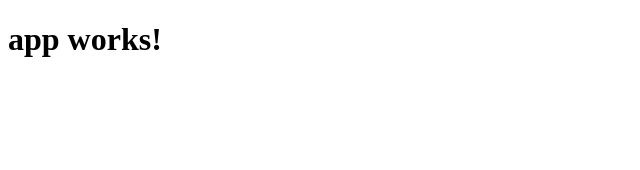
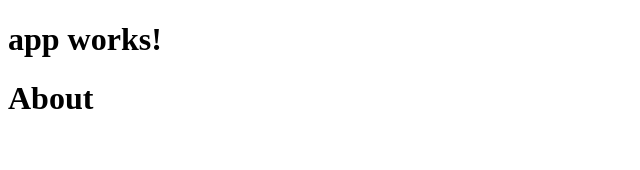
Before and after one commit to mayurkode7/ng2, an Angular app in the folder ng2-app/: page / in a window 1280 px wide. Shown: the top 170 px of the page, without its empty margins (0-640 px from the left). Built offline with nearby package versions, Linux system fonts and the light colour scheme.

Commit message:
about component added

```diff
--- a/ng2-app/src/app/app.component.html
+++ b/ng2-app/src/app/app.component.html
@@ -1,3 +1,5 @@
 <h1>
   {{title}}
 </h1>
+
+<ts-about></ts-about>
--- a/ng2-app/src/app/app.module.ts
+++ b/ng2-app/src/app/app.module.ts
@@ -4,10 +4,12 @@ import { FormsModule, ReactiveFormsModule } from '@angular/forms';
 import { HttpModule } from '@angular/http';
 
 import { AppComponent } from './app.component';
+import { AboutComponent } from './components/about.component';
 
 @NgModule({
   declarations: [
-    AppComponent
+    AppComponent,
+    AboutComponent
   ],
   imports: [
     BrowserModule,
--- /dev/null
+++ b/ng2-app/src/app/components/about.component.ts
@@ -0,0 +1,12 @@
+import { Component } from "@angular/core";
+
+@Component({
+
+    selector:"ts-about",
+    template:'<h1> About </h1>'
+})
+
+export class AboutComponent{
+
+
+}
```
